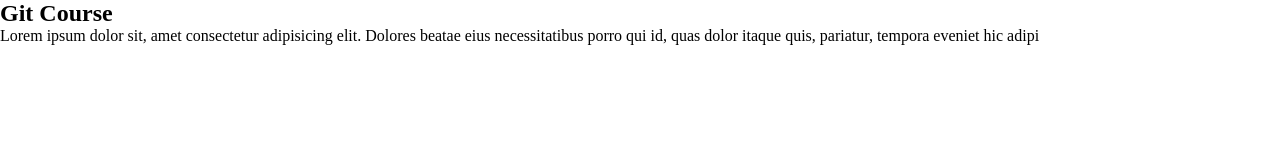
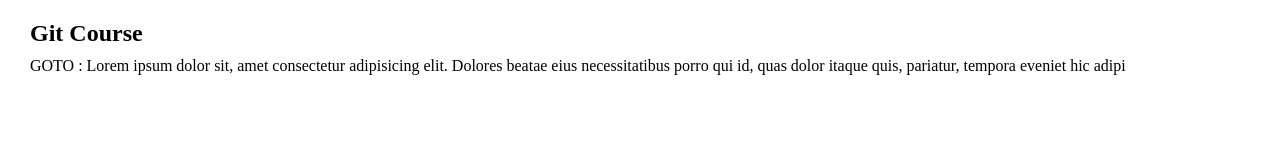
Before and after one commit to KenOlse/git_course, a plain HTML site: page index.html in a window 1280 px wide. Drawn offline with Linux system fonts and the light colour scheme.

Commit message:
+= modify

```diff
--- a/index.html
+++ b/index.html
@@ -8,7 +8,7 @@
     <style>
     * {
         padding: 0;
-        margin: 0;
+        margin: 10px;
     }
     </style>
 </head>
--- a/js/main.js
+++ b/js/main.js
@@ -1,6 +1,6 @@
 let p = 'Lorem ipsum dolor sit, amet consectetur adipisicing elit. Dolores beatae eius necessitatibus porro qui id, quas dolor itaque quis, pariatur, tempora eveniet hic adipisci cum? Inventore incidunt quia et, explicabo.',
     i = 0,
-    letter = '',
+    letter = 'GOTO : ',
     interval;
 
 function writeLetters(char) {
```
